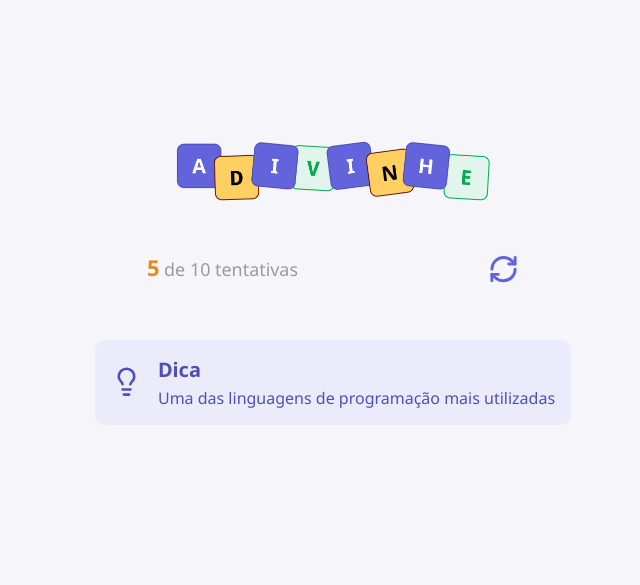
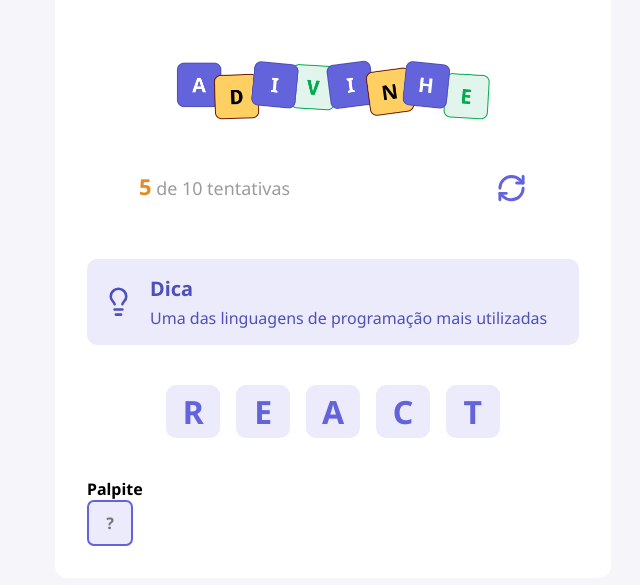
Before and after one commit to rafabt-hub/divination-project, a React (Vite) app: page / in a window 1280 px wide. Shown: the part 117-702 px from the top of the page, without its empty margins (307-947 px from the left). Built offline with nearby package versions, Linux system fonts and the light colour scheme.

Commit message:
adding input component

```diff
--- a/src/App.tsx
+++ b/src/App.tsx
@@ -1,6 +1,8 @@
 import styles from "./app.module.css"
 
 import { Header } from "./components/Header"
+import { Letter } from "./components/Letter"
+import { Input } from "./components/Input"
 import { Tip } from "./components/Tip"
 
 
@@ -16,6 +18,20 @@
         <Header current={5} max={10} onRestart={handleRestartGame} />
 
         <Tip tip="Uma das linguagens de programação mais utilizadas" />
+
+        <div className={styles.word}>
+         <Letter value="R" />
+         <Letter value="E" />
+         <Letter value="A" />
+         <Letter value="C" />
+         <Letter value="T" />
+        </div>
+
+        <h4>Palpite</h4>
+
+        <div>
+          <Input autoFocus maxLength={1} placeholder="?"/>
+        </div>
       </main>
     </div>
   )
--- a/src/app.module.css
+++ b/src/app.module.css
@@ -6,3 +6,22 @@
   justify-content: center;
   align-items: center;
 }
+
+.container main {
+  width: 556px;
+
+  background-color: #ffffff;
+  padding: 2rem;
+  padding-top: 4.5rem;
+  border-radius: 0.75rem;
+}
+
+.word {
+  width: 100%;
+  display: flex;
+  justify-content: center;
+  flex-wrap: wrap;
+  gap: 1rem;
+
+  margin: 2.5rem 0;
+}
--- /dev/null
+++ b/src/components/Input/index.tsx
@@ -0,0 +1,7 @@
+import styles from "./style.module.css"
+
+type Props = React.ComponentProps<"input">
+
+export function Input({ ...res }: Props) {
+  return <input type="text" className={styles.input} {...res} />
+}
--- /dev/null
+++ b/src/components/Input/style.module.css
@@ -0,0 +1,16 @@
+.input {
+  width: 2.87rem;
+  height: 2.87rem;
+  border-radius: 0.43rem;
+
+  background-color: #ebebfc;
+  border: 2px solid #6363db;
+  color: #6363db;
+
+  text-transform: uppercase;
+  text-align: center;
+  font-size: 1rem;
+  font-weight: 700;
+
+  outline: none;
+}
--- /dev/null
+++ b/src/components/Letter/index.tsx
@@ -0,0 +1,13 @@
+import styles from "./style.module.css"
+
+type Props = {
+  value?: string
+}
+
+export function Letter({ value = ""}: Props) {
+  return (
+    <div className={styles.letter}>
+      <span>{value}</span>
+    </div>
+  )
+}
--- /dev/null
+++ b/src/components/Letter/style.module.css
@@ -0,0 +1,16 @@
+.letter {
+  width: 3.37rem;
+  height: 3.37rem;
+  border-radius: 0.62rem;
+
+  background-color: #ebebfc;
+  color: #6363db;
+
+  text-transform: uppercase;
+  font-size: 2rem;
+  font-weight: 700;
+
+  display: flex;
+  align-items: center;
+  justify-content: center;
+}
--- a/src/global.css
+++ b/src/global.css
@@ -10,9 +10,11 @@
 
 body {
   background-color: #f5f5fa;
+  font-family: "Noto Sans", serif;
+}
 
+input {
   font-family: "Noto Sans", serif;
-  font-optical-sizing: auto;
 }
 
 button {
```
Also changed, not shown: src/components/Tip/styles.module.css (line endings or trailing spaces).
